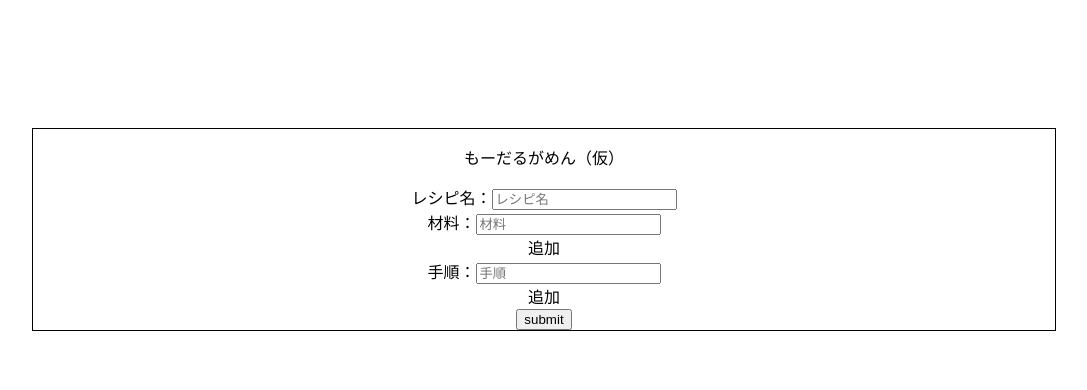
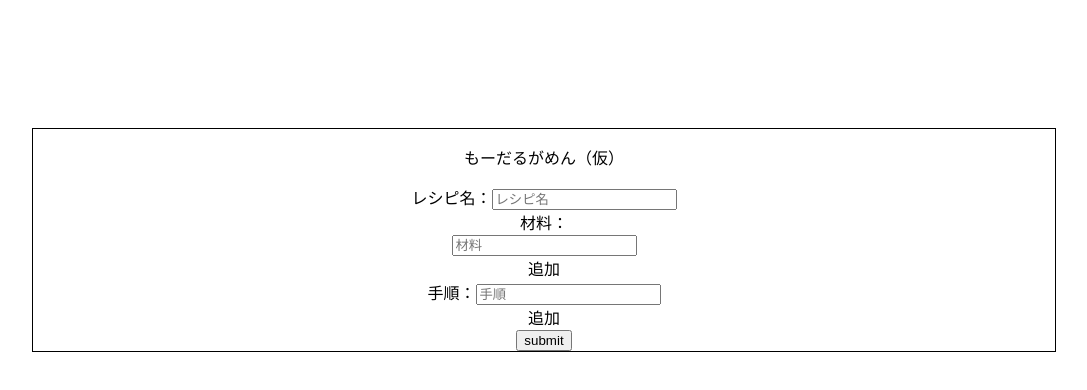
Before and after one commit to akiR1119/kantan-recipe-front, a React (Create React App) app: page / in a window 1280 px wide. Shown: the top 390 px of the page, without its empty margins (96-1183 px from the left). Built offline with nearby package versions, Linux system fonts and the light colour scheme.

Commit message:
材料一覧表示のコンポーネント化

```diff
--- /dev/null
+++ b/src/Ingredient.ts
@@ -0,0 +1,4 @@
+export type Ingredient = {
+    id: number;
+    name: string;
+};
--- a/src/IngredientRow.tsx
+++ b/src/IngredientRow.tsx
@@ -1,9 +1,7 @@
 import { useRef } from "react";
+import { Ingredient } from "./Ingredient";
+import IngredientsShow from "./IngredientsShow";
 
-type Ingredient = {
-  id: number;
-  name: string;
-};
 //材料追加ボタンを実装する。追加ボタンを押すと新しいフォームが出る。
 //削除ボタンを実装する。削除ボタンを押すとその材料は削除される。
 //追加ボタン、削除ボタンが押されるとingredientArrayが変更される。
@@ -17,13 +15,13 @@ type IngredientProps = {
 const IngredientRow = (props: IngredientProps) => {
   const ingredientRef = useRef<HTMLInputElement>(null);
 
-  const ingredients = props.ingredientArray.map((ing) => {
-    return (
-      <div className="ingredient-row" key={ing.id}>
-        {ing.name}
-      </div>
-    );
-  });
+  // const ingredients = props.ingredientArray.map((ing) => {
+  //   return (
+  //     <div className="ingredient-row" key={ing.id}>
+  //       {ing.name}
+  //     </div>
+  //   );
+  // });
 
   const AddIngredient = () => {
     const newIngredientName = ingredientRef.current!.value;
@@ -33,7 +31,7 @@ const IngredientRow = (props: IngredientProps) => {
   return (
     <div className="ingredient-area">
       材料：
-      {ingredients}
+      <IngredientsShow ingredientArray={props.ingredientArray} />
       <input
         type="text"
         name="ingredient-input"
--- /dev/null
+++ b/src/IngredientsShow.tsx
@@ -0,0 +1,18 @@
+import { Ingredient } from "./Ingredient";
+
+type IngredientsShowProps = {
+  ingredientArray: Ingredient[];
+};
+
+const IngredientsShow = (props: IngredientsShowProps) => {
+  const Ingredients = props.ingredientArray.map((ing) => {
+    return (
+      <div className="ingredient-row" key={ing.id}>
+        {ing.name}
+      </div>
+    );
+  });
+  return <div>{Ingredients}</div>;
+};
+
+export default IngredientsShow;
--- a/src/SubmitRecipeModal.tsx
+++ b/src/SubmitRecipeModal.tsx
@@ -1,6 +1,7 @@
 import React, { useState, useRef } from "react";
 import IngredientRow from "./IngredientRow";
 import ProcessRow from "./processRow";
+import { Ingredient } from "./Ingredient";
 import SubmitButton from "./SubmitButton";
 
 import { Recipe } from "./Recipe";
@@ -10,11 +11,6 @@ import "./modal.css";
 type SubmitRecipeModalProps = {
   recipeList: Recipe[];
   onRecipeAdd: (newRecipe: Recipe) => void;
-};
-
-type Ingredient = {
-  id: number;
-  name: string;
 };
 
 type Process = {
```
